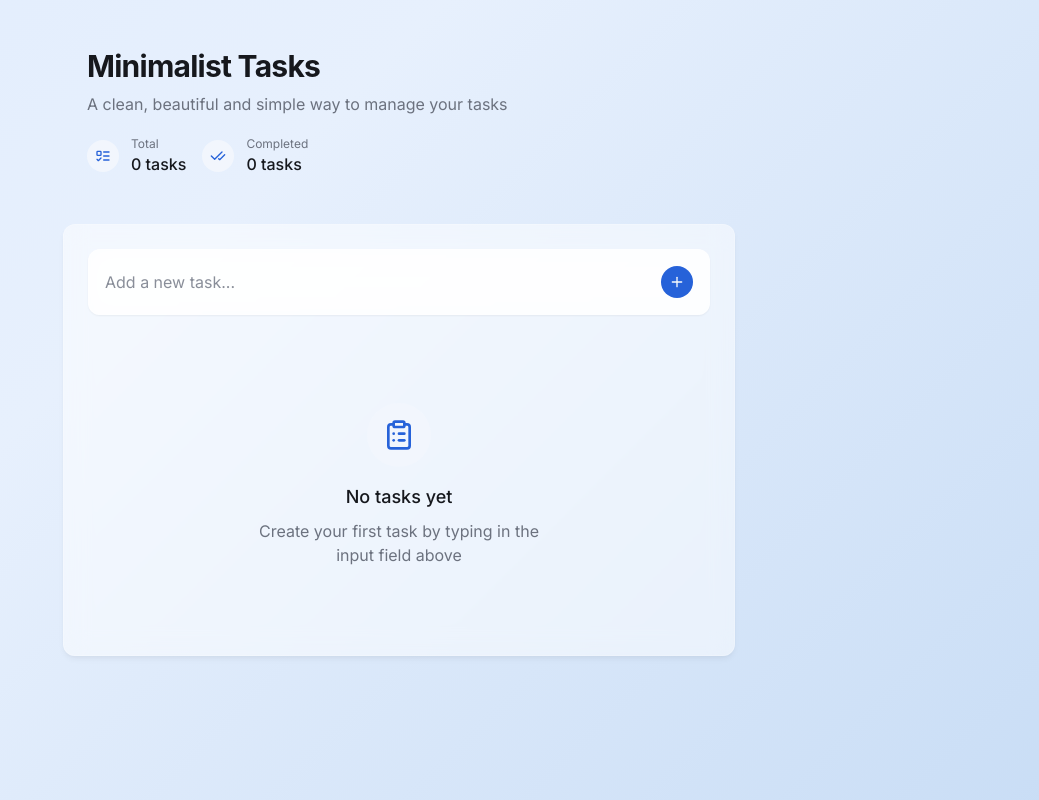
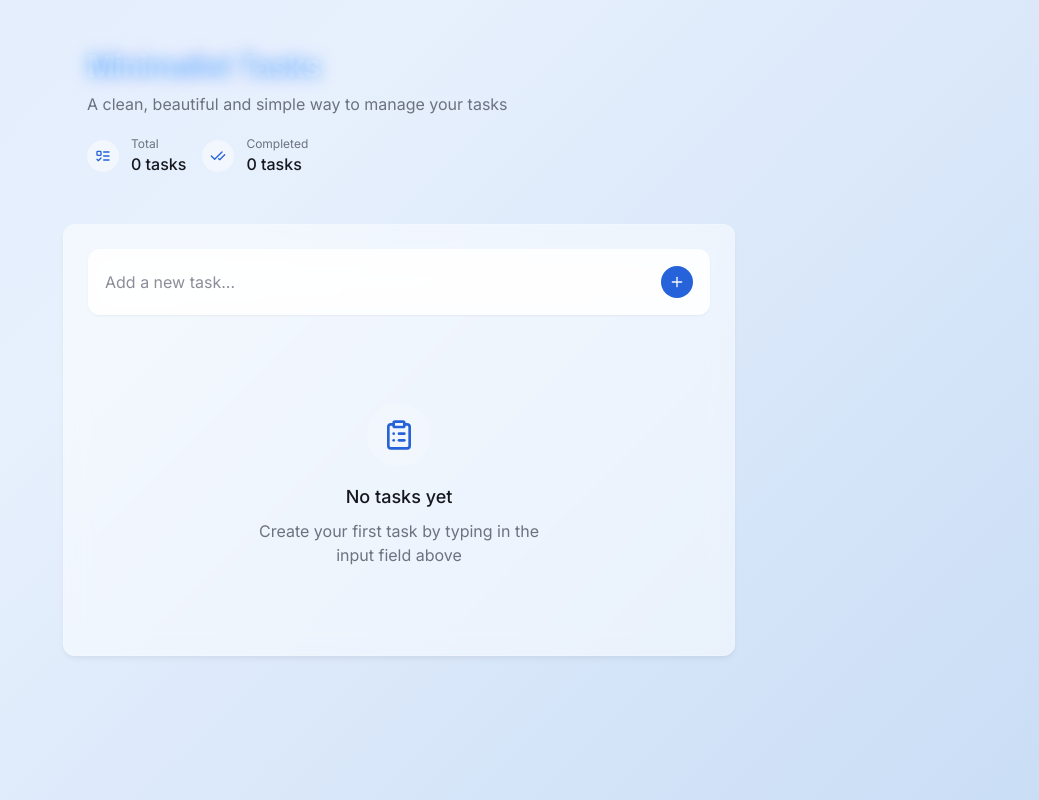
Before and after one commit to Rajatraikar6755/anylist-tasks, a React (Vite) app: page / in a window 1280 px wide. Shown: the whole page, without its empty margins (241-1280 px from the left). Built offline with nearby package versions, Linux system fonts and the light colour scheme.

Commit message:
Apply glass effect to text
Applies a glass effect to the "minimalist task" text.

```diff
--- a/src/components/Header.tsx
+++ b/src/components/Header.tsx
@@ -18,7 +18,9 @@ const Header: React.FC = () => {
 
   return (
     <header className="mb-8 animate-fade-in px-6 py-4">
-      <h1 className="text-3xl font-display font-bold tracking-tight mb-2">Minimalist Tasks</h1>
+      <h1 className="text-3xl font-display tracking-tight mb-2 relative">
+        <span className="glass-title">Minimalist Tasks</span>
+      </h1>
       <p className="text-muted-foreground max-w-md">
         A clean, beautiful and simple way to manage your tasks
       </p>
--- a/src/index.css
+++ b/src/index.css
@@ -87,6 +87,41 @@
     }
   }
 
+  /* Glass title effect */
+  @keyframes glass-shine {
+    0% {
+      background-position: -100% 0;
+    }
+    100% {
+      background-position: 200% 0;
+    }
+  }
+
+  .glass-title {
+    position: relative;
+    background: linear-gradient(
+      90deg,
+      rgba(255,255,255,0) 0%,
+      rgba(255,255,255,0.7) 50%,
+      rgba(255,255,255,0) 100%
+    );
+    background-size: 200% 100%;
+    -webkit-background-clip: text;
+    background-clip: text;
+    color: transparent;
+    text-shadow: 0 0 15px rgba(0,120,255,0.5);
+    animation: glass-shine 3s linear infinite;
+    @apply font-bold;
+  }
+
+  .glass-title-bg {
+    @apply text-transparent bg-clip-text bg-gradient-to-r from-primary/90 to-sky-500;
+    position: absolute;
+    top: 0;
+    left: 0;
+    z-index: -1;
+  }
+
   .bg-gradient-background {
     background: linear-gradient(-45deg, #accbee, #e7f0fd, #D3E4FD, #0EA5E9);
     background-size: 400% 400%;
```
